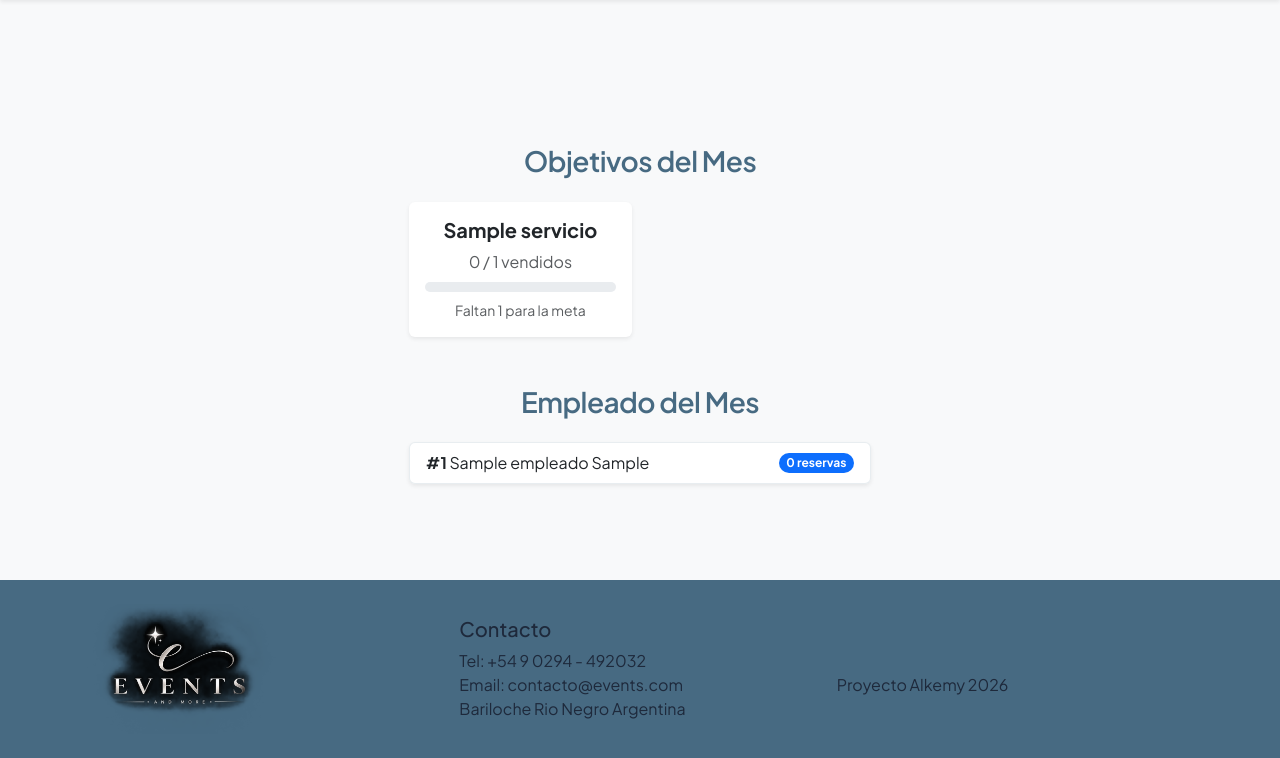
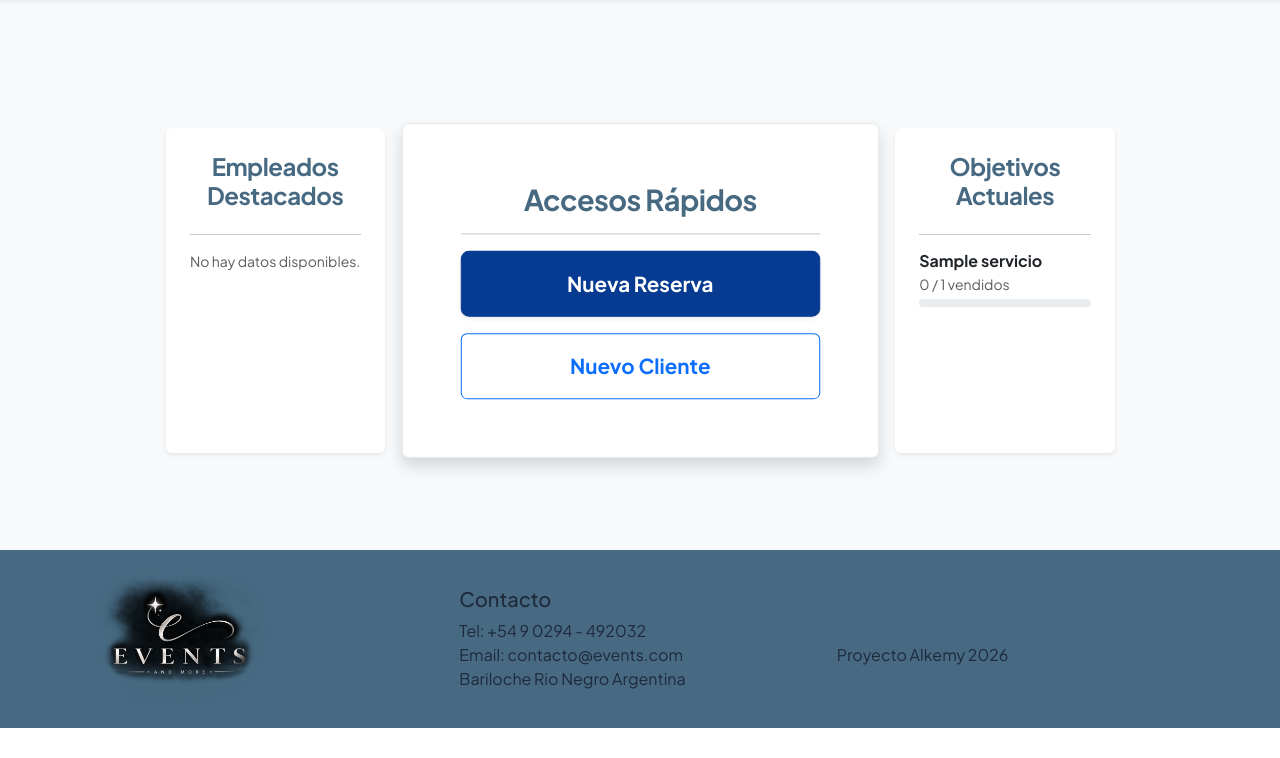
Before and after one commit to PonceDiego/eventos, a Django app: page / in a window 1280 px wide. Shown: the part 72-830 px from the top of the page. After the commit the page ends 800 px from the top, so only its background shows below. Run offline with Django 5.2, Linux system fonts and the light colour scheme; tables that the repository leaves empty hold one stand-in row (values such as "Sample post"); some libraries are stand-ins or nearby versions.

Commit message:
feat:Tres columnas iniciadas en home

```diff
--- a/servicios/models.py
+++ b/servicios/models.py
@@ -1,4 +1,5 @@
 from django.db import models
+from django.core.validators import MinValueValidator
 
 # Create your models here.
 class Servicio(models.Model):
@@ -74,7 +75,7 @@ class ReservaServicios(models.Model):
 
 class ObjetivoVenta(models.Model):
     servicio = models.ForeignKey(Servicio, on_delete=models.CASCADE, related_name='objetivos')
-    meta = models.PositiveIntegerField('Meta de ventas')
+    meta = models.PositiveIntegerField('Meta de ventas', validators=[MinValueValidator(1)])
     activo = models.BooleanField('Activo', default=True)
 
     class Meta:
--- a/servicios/templates/home.html
+++ b/servicios/templates/home.html
@@ -2,49 +2,80 @@
 
 {% block content %}
 
+<div class="row g-4 mt-2">
+  <div class="col-12 col-lg-3">
+    <div class="card border-0 shadow-sm h-100">
+      <div class="card-body p-4">
+        <h4 class="fw-bold text-center text-primary-custom mb-4">Empleados Destacados</h4>
+        <hr class="my-3">
+        {% if ranking %}
+        <ul class="list-group list-group-flush">
+          {% for empleado in ranking %}
+          <li class="list-group-item d-flex justify-content-between align-items-center px-0">
+            <span><span class="fw-bold me-2">#{{ forloop.counter }}</span>{{ empleado }}</span>
+            <span class="badge bg-primary rounded-pill">{{ empleado.total_reservas }} reservas</span>
+          </li>
+          {% endfor %}
+        </ul>
+        {% else %}
+        <p class="text-muted text-center small mb-0">No hay datos disponibles.</p>
+        {% endif %}
+      </div>
+    </div>
+  </div>
+
+
+  <div class="col-12 col-lg-6 position-relative z-1">
+    <div class="card border-primary border-opacity-25 shadow p-2"
+      style="transform: scale(1.03); background-color: #ffffff;">
+      <div class="card-body p-4 p-md-5">
+        <h3 class="fw-bold text-center text-primary-custom mb-2">Accesos Rápidos</h3>
+        <hr class="my-3">
+
+        <div class="d-flex flex-column gap-3">
+          <!-- Botón Nueva Reserva -->
+          <a href="{% url 'servicios:reserva_nuevo' %}" class="btn btn-primary py-3 fw-bold fs-5 shadow-sm text-center">
+            Nueva Reserva
+          </a>
+
+          <!-- Botón Nuevo Cliente -->
+          <a href="{% url 'servicios:cliente_nuevo' %}" class="btn btn-outline-primary py-3 fw-bold fs-5 text-center">
+            Nuevo Cliente
+          </a>
+        </div>
+      </div>
+    </div>
+  </div>
+
+
+
+  <!-- Objetivos -->
+  <div class="col-12 col-lg-3">
+    <div class="card border-0 shadow-sm h-100">
+      <div class="card-body p-4">
+        <h4 class="fw-bold text-center text-primary-custom mb-4">Objetivos Actuales</h4>
+        <hr class="my-3">
+
         {% if objetivos %}
-<div class="row justify-content-center mt-5">
-  <div class="col-md-8 col-lg-6">
-    <h3 class="text-center mb-4 fw-semibold">Objetivos del Mes</h3>
-    <div class="row g-3">
+        <div class="d-flex flex-column gap-3">
           {% for objetivo in objetivos %}
-      <div class="col-md-6">
+          <div>
             <a href="{% url 'servicios:detalle' objetivo.servicio.pk %}" class="text-decoration-none text-dark">
-          <div class="card border-0 shadow-sm h-100">
-            <div class="card-body text-center">
-              <h5 class="card-title fw-bold">{{ objetivo.servicio.nombre }}</h5>
-              <p class="card-text text-muted mb-2">{{ objetivo.vendidos }} / {{ objetivo.meta }} vendidos</p>
-              <div class="progress mb-2" style="height: 10px;">
-                <div class="progress-bar bg-success" role="progressbar" style="width: {% widthratio objetivo.vendidos objetivo.meta 100 %}%"></div>
-              </div>
-              <p class="card-text small text-muted mb-0">Faltan {{ objetivo.restante }} para la meta</p>
-            </div>
+              <h6 class="fw-bold mb-1">{{ objetivo.servicio.nombre }}</h6>
+              <p class="text-muted small mb-1">{{ objetivo.vendidos }} / {{ objetivo.meta }} vendidos</p>
+              <div class="progress" style="height: 8px;">
+                <div class="progress-bar bg-success" role="progressbar"
+                  style="width: {% widthratio objetivo.vendidos objetivo.meta 100 %}%;"></div>
               </div>
             </a>
           </div>
           {% endfor %}
         </div>
+        {% else %}
+        <p class="text-muted text-center small mb-0">No hay objetivos fijados.</p>
+        {% endif %}
       </div>
     </div>
-{% endif %}
-
-{% if ranking %}
-<div class="row justify-content-center mt-5">
-  <div class="col-md-8 col-lg-6">
-    <h3 class="text-center mb-4 fw-semibold">Empleado del Mes</h3>
-    <ul class="list-group shadow-sm">
-      {% for empleado in ranking %}
-      <li class="list-group-item d-flex justify-content-between align-items-center">
-        <span>
-          <span class="fw-bold">#{{ forloop.counter }}</span>
-          {{ empleado.nombre }} {{ empleado.apellido }}
-        </span>
-        <span class="badge bg-primary rounded-pill">{{ empleado.total_reservas }} reservas</span>
-      </li>
-      {% endfor %}
-    </ul>
   </div>
 </div>
-{% endif %}
-
 {% endblock %}
--- a/servicios/templates/servicios/detalle_servicio.html
+++ b/servicios/templates/servicios/detalle_servicio.html
@@ -11,7 +11,7 @@
                 <p class="text-muted">{{ servicio.descripcion }}</p>
                 <p class="fs-4 fw-bold text-primary">${{ servicio.precio }}</p>
 
-                <a href="{% url 'servicios:listar' %}" class="btn btn-secondary">Volver</a>
+                <a href="{% url 'home' %}" class="btn btn-secondary">Volver</a>
             </div>
         </div>
     </div>
--- a/servicios/views.py
+++ b/servicios/views.py
@@ -24,7 +24,7 @@ def home(request):
             filter=Q(reservas_empleado__fecha_reserva__year=ahora.year,
                      reservas_empleado__fecha_reserva__month=ahora.month)
         )
-    ).order_by('-total_reservas')[:5]
+    ).filter(total_reservas__gt=0).order_by('-total_reservas')[:5]
     for objetivo in objetivos:
         objetivo.restante = max(objetivo.meta - objetivo.vendidos, 0)
     return render(request, 'home.html', {'servicios': servicios, 'objetivos': objetivos, 'ranking': ranking})
```
Also changed, not shown: servicios/migrations/0007_alter_objetivoventa_meta.py (added). Lines whose indentation alone changed are shown as unchanged.
